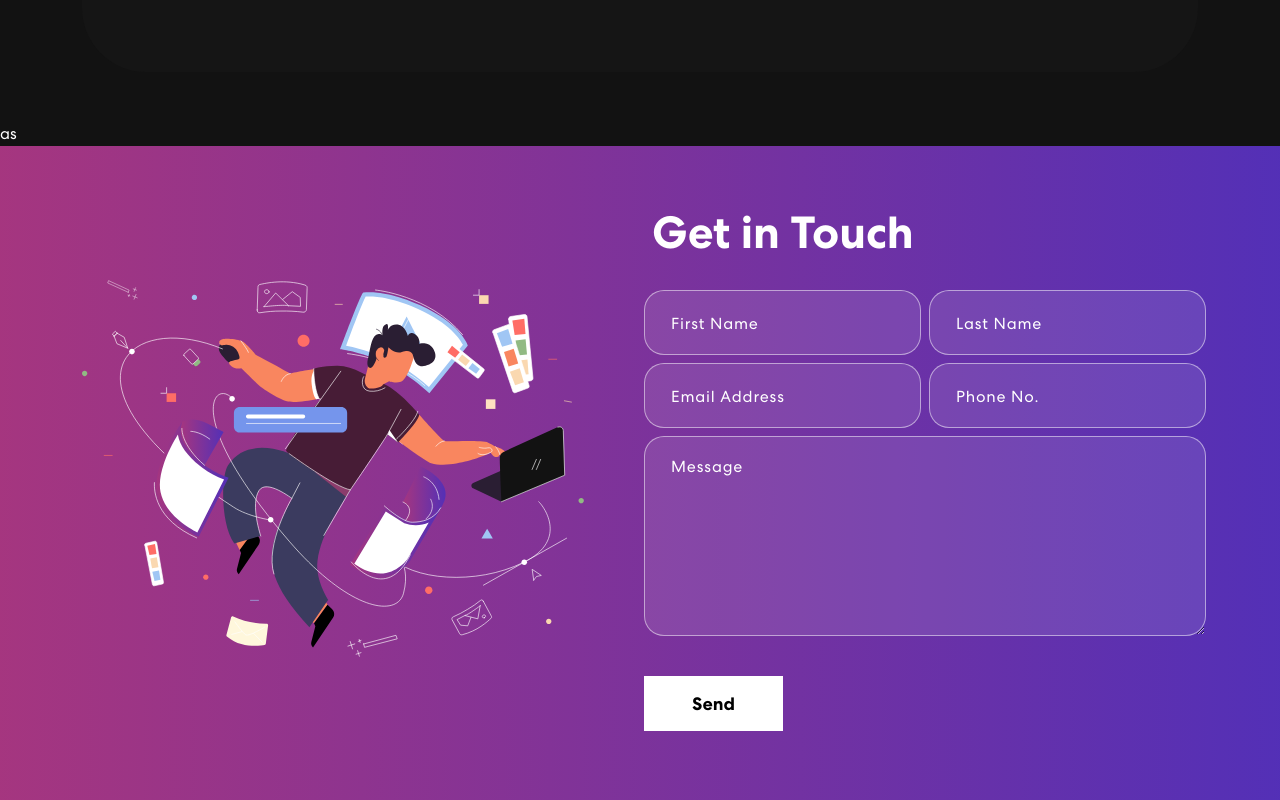
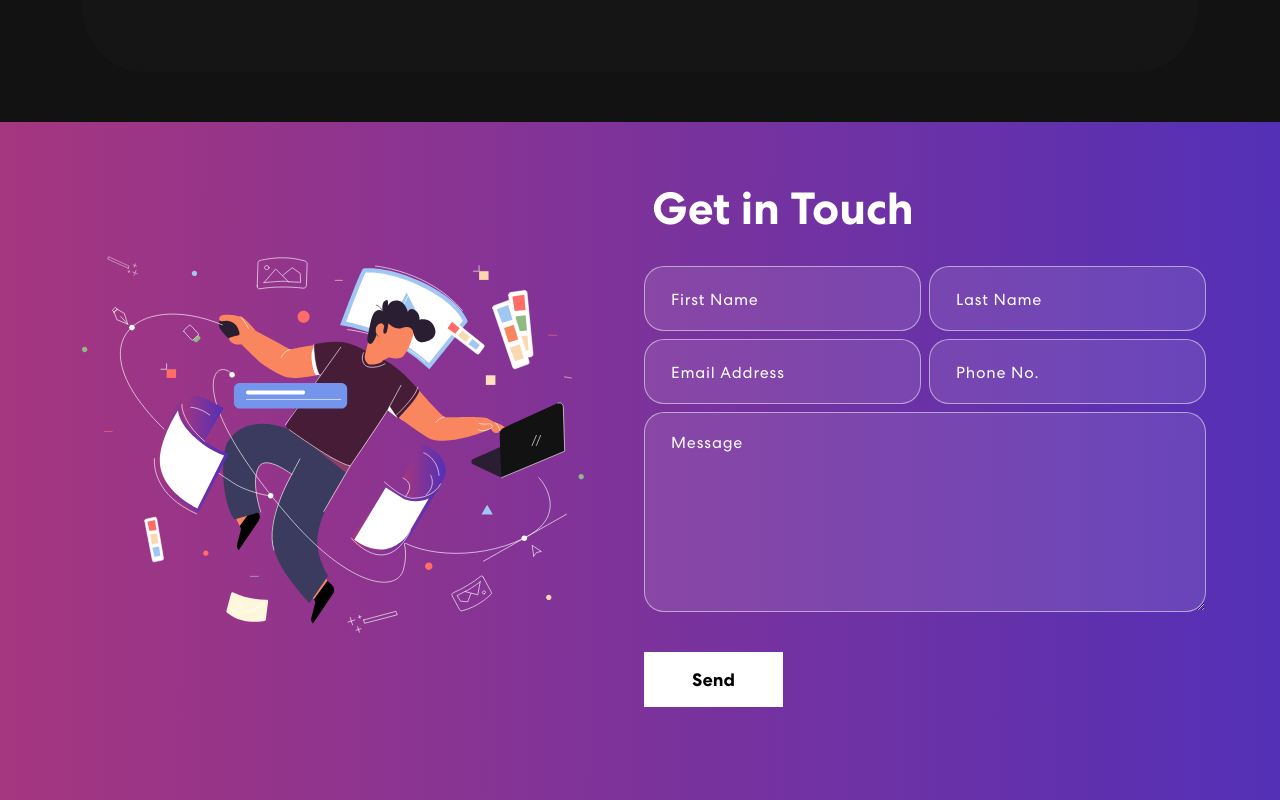
Before and after one commit to pardana/aditria-pardana, a React (Create React App) app: page / in a window 1280 px wide. Shown: the part 3600-4400 px from the top of the page. Built offline with nearby package versions, Linux system fonts and the light colour scheme.

Commit message:
update favicon and remark certified

```diff
--- a/src/components/Certified.js
+++ b/src/components/Certified.js
@@ -10,7 +10,7 @@ import {
 
 export default function Certified() {
   return (
-    <div>as</div>
+    <div></div>
     // <MDBLightbox>
     //   <MDBRow>
     //     <MDBCol lg="6">
```
Also changed, not shown: 2 other files (tests, documents, lock files or other folders).
